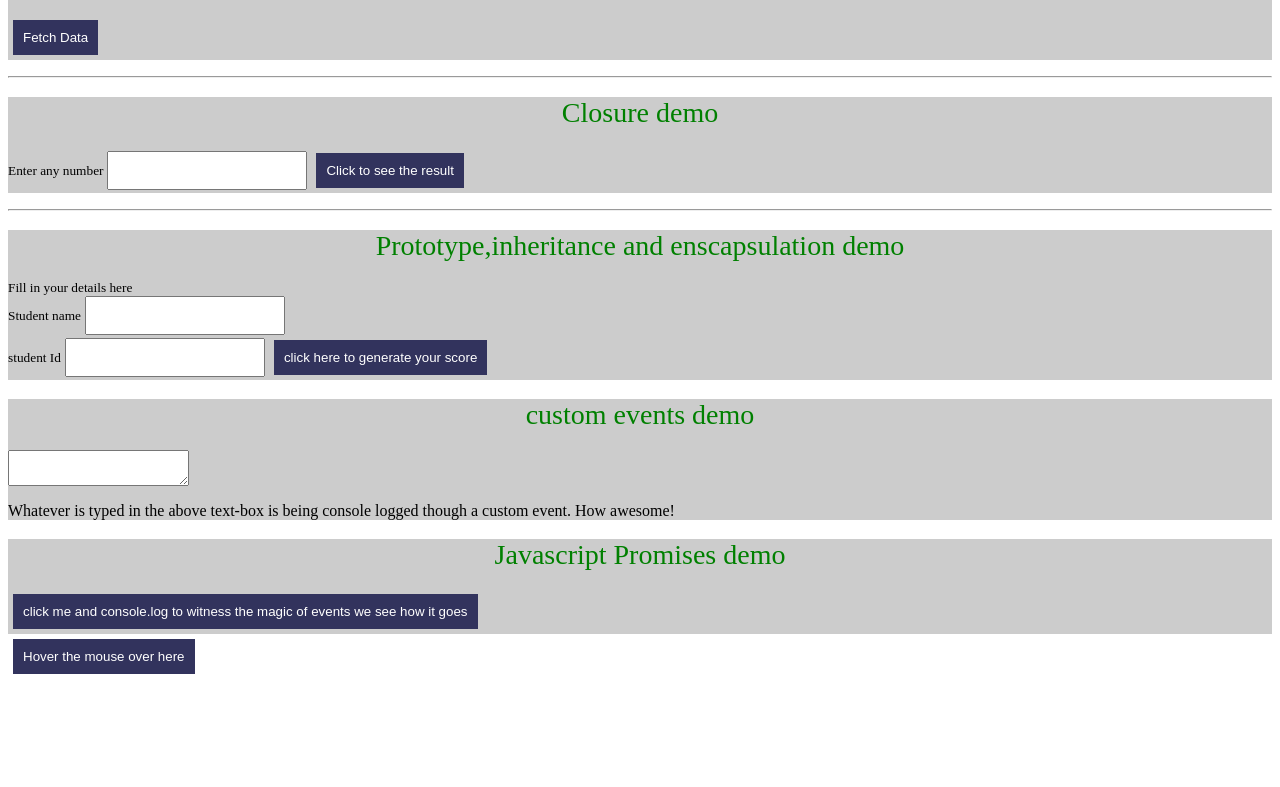
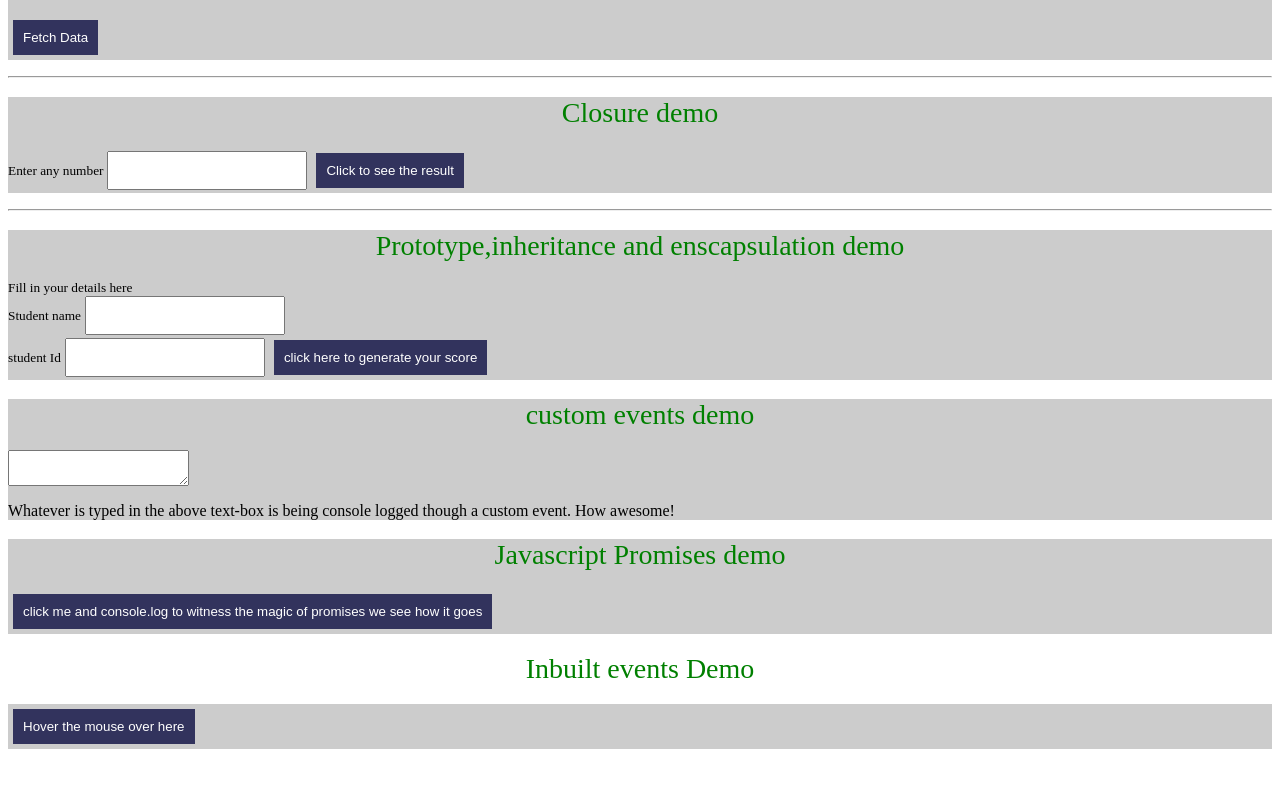
Before and after one commit to k3lv1nd/Javascript_lesson1, a website: page index.html in a window 1280 px wide. Shown: the part 481-1268 px from the top of the page. Drawn offline with Linux system fonts and the light colour scheme.

Commit message:
Header change

```diff
--- a/css/styles.css
+++ b/css/styles.css
@@ -1,4 +1,4 @@
-#container,#container2,#container3,#container4,#container5{
+#container,#container2,#container3,#container4,#container6{
 	width: inherit;
 	padding: 0;
 	background-color: #ccc;
--- a/index.html
+++ b/index.html
@@ -60,8 +60,9 @@
 	<div id="container4">
 		<h1>Javascript Promises demo</h1>
 
-	<button id="promisebtn" onclick="promises()">click me  and console.log to witness the magic of events we see how it goes</button>
+	<button id="promisebtn" onclick="promises()">click me  and console.log to witness the magic of promises we see how it goes</button>
 	</div>
+	<h1>Inbuilt events Demo</h1>
 	<div id="container6">
 	<button id="hoverbtn" onmouseover="showText()" onmouseout="clearText()"> Hover the mouse over here</button>
 	<p id="hovermesage"></p>
```
